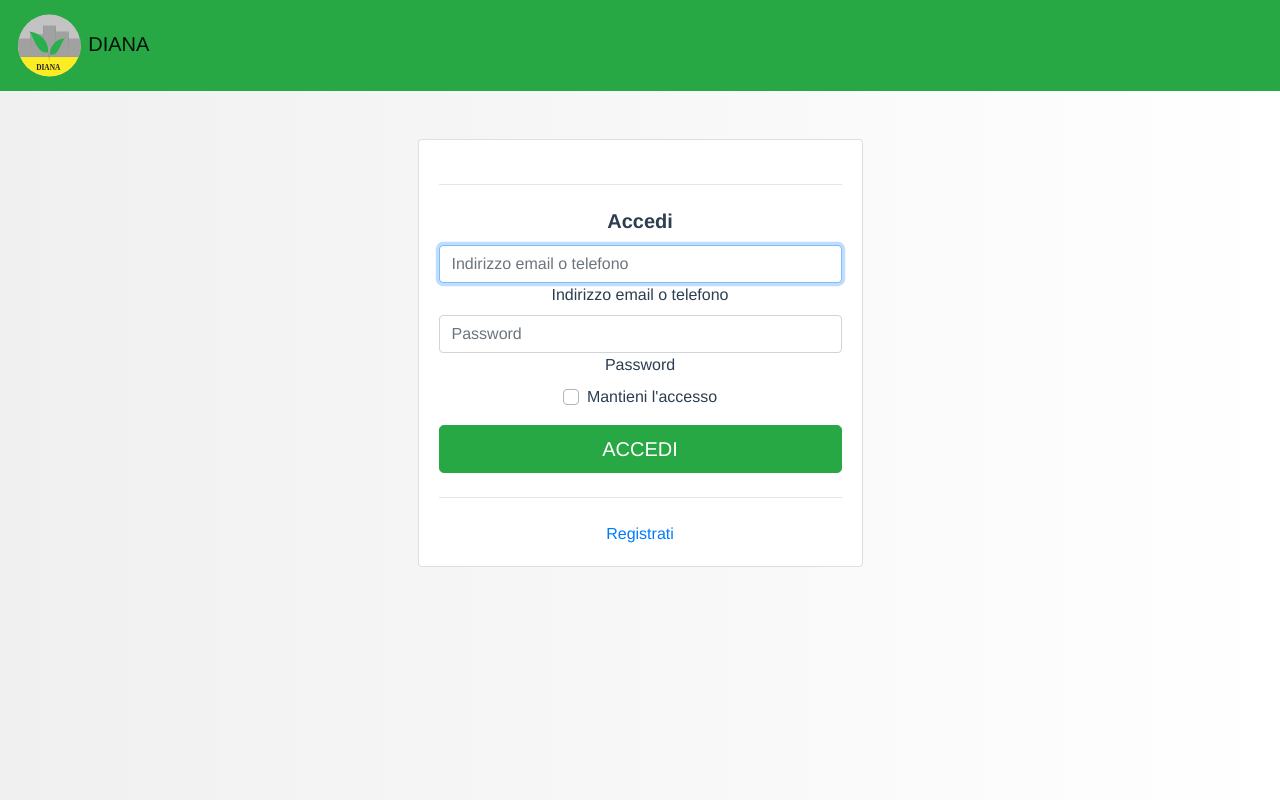
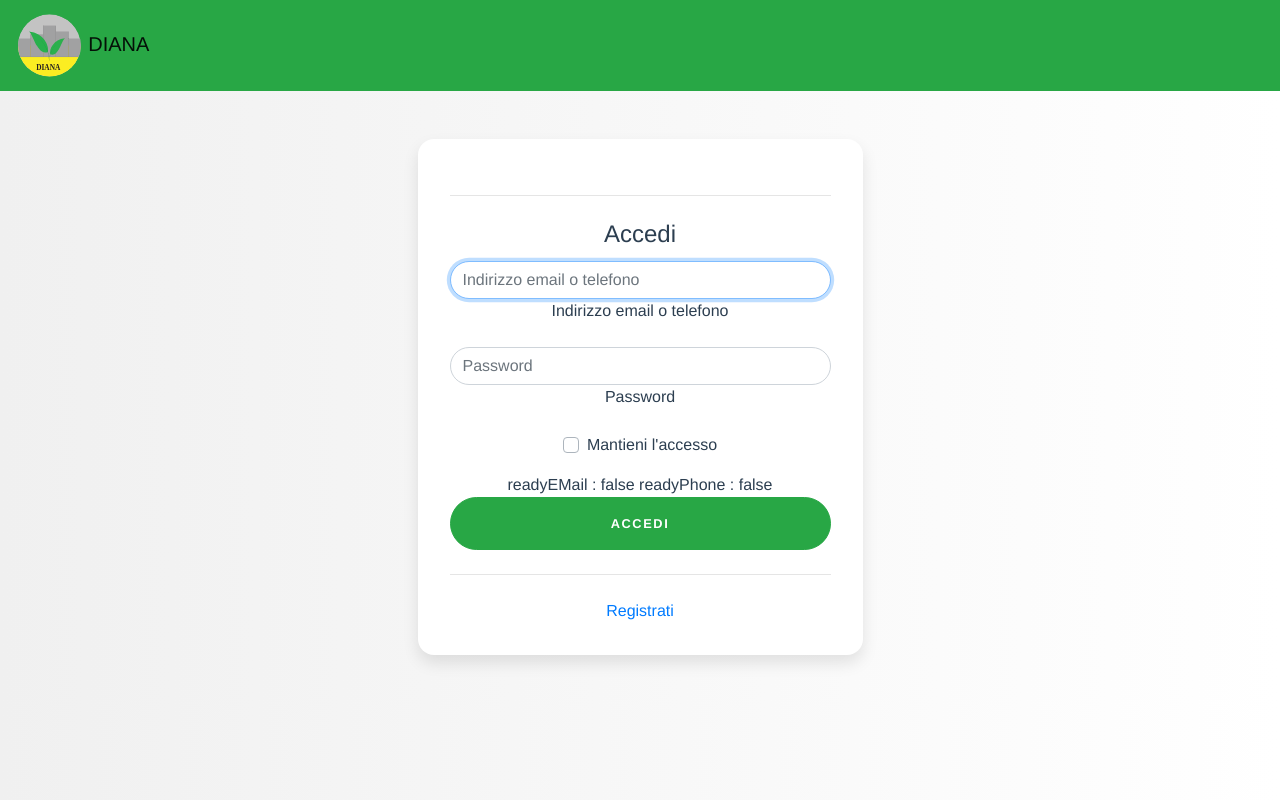
Before and after one commit to daniele3b/diana_app, a Vue app: page /#/ in a window 1280 px wide. Built offline with nearby package versions, Linux system fonts and the light colour scheme.

Commit message:
Login modified

```diff
--- a/src/views/Login.vue
+++ b/src/views/Login.vue
@@ -8,12 +8,12 @@
             <h5 class="card-title text-center"><b>Accedi</b></h5>
             <form class="form-signin">
               <div class="form-label-group">
-                <input type="text" id="inputEmailOrPhone" class="form-control" placeholder="Indirizzo email o telefono" required autofocus>
+                <input type="text" id="inputEmailOrPhone" class="form-control" v-model="emailOrPhone" placeholder="Indirizzo email o telefono" required autofocus>
                 <label for="inputEmail">Indirizzo email o telefono</label>
               </div>
 
               <div class="form-label-group">
-                <input type="password" id="inputPassword" class="form-control" placeholder="Password" required>
+                <input type="password" id="inputPassword" class="form-control" v-model="password" placeholder="Password" required>
                 <label for="inputPassword">Password</label>
               </div>
 
@@ -21,6 +21,8 @@
                 <input type="checkbox" class="custom-control-input" id="customCheck1">
                 <label class="custom-control-label" for="customCheck1">Mantieni l'accesso</label>
               </div>
+              readyEMail : {{readyEmail}} readyPhone : {{readyPhone}}
+              {{emailOrPhone}} {{password}}
               <button class="btn btn-lg btn-success btn-block text-uppercase" type="submit">Accedi</button>
               <hr class="my-4">
 
@@ -37,27 +39,148 @@
 
 <script>
 
+import axios from 'axios'
 import {mapMutations} from 'vuex'
 
 export default {
     name: 'Login',
     data (){
       return {
-
+        email : "",
+        phone : "",
+        password : "",
+        emailOrPhone : "",
+        readyEmail : false,
+        readyPhone : false,
+        emailOk : false,
+        passwordOk : false,
+        phoneOk : false
       }
     },
+
+    watch : {
+      email : function(){
+        let i
+        const dim = this.email.length
+        let counter = 0
+        if(this.email[0] == '@' || this.email[dim - 1] == '@') this.emailOk = false
+        for(i=0;i<dim;i++){
+          if(this.email[i] == '@' && counter == 0){
+            counter++
+          }
+        }
+        if(counter > 1) this.emailOk = false
+        this.emailOk = true
+      },
+
+      phone : function(){
+        if(this.phone.length != 10){
+          this.phoneOk = false
+        }
+        this.phoneOk = true
+      },
+
+      password : function(){
+        const len = this.password.length
+        if(len < 5 || len > 1024) {
+          this.passwordOk = false
+        }
+        this.passwordOk = true
+      },
+
+      emailOk : function(){
+        if(this.emailOk && this.passwordOk && !this.phoneOk){
+          this.readyEmail = true
+          this.emailOrPhone = this.email
+        }
+        this.readyEmail = false
+      },
+
+      phoneOk : function(){
+        if(!this.emailOk && this.passwordOk && this.phoneOk){
+          this.readyPhone = true
+          this.emailOrPhone = this.phone
+        }
+        this.readyPhone = false
+      }
+    },
+
     methods : {
       ...mapMutations([
         'setLogged'
       ]),
 
-      /* email: Joi.string().min(5).max(255).required().email(),
-        password: Joi.string().min(5).max(1024).required()*/
+      async accedi() {
+        // Controllo per vedere se /email o /phone
+        if(this.emailOk && !this.phoneOk){
+          const result = await axios.post('localhost:8081/auth/email', {
+            body : {
+              email : this.email,
+              password : this.password
+            }
+          })
+          if(!result) console.log('Errore....')
+          console.log(result)
+        }
 
-      chechEmail(){
-          if(!isNaN(parseInt(document.getElementById('inputEmailOrPhone ').value))) return false
-          return true
+        else if(!this.emailOk && this.phoneOk){
+          const result = await axios.post('localhost:8081/auth/phone', {
+            body : {
+              phone : this.phone,
+              password : this.password
+            }
+          })
+          if(!result) console.log('Errore....')
+          console.log(result)
+        }
+
+        // Settare a true la variabile logged nello store
+
       }
     },
 }
 </script>
+
+
+<style scoped>
+
+.card-signin {
+  border: 0;
+  border-radius: 1rem;
+  box-shadow: 0 0.5rem 1rem 0 rgba(0, 0, 0, 0.1);
+}
+
+.card-signin .card-title {
+  font-weight: 300;
+  font-size: 1.5rem;
+}
+
+.card-signin .card-body {
+  padding: 2rem;
+}
+
+.form-signin {
+  width: 100%;
+}
+
+.form-signin .btn {
+  font-size: 80%;
+  border-radius: 5rem;
+  letter-spacing: .1rem;
+  font-weight: bold;
+  padding: 1rem;
+  transition: all 0.2s;
+}
+
+.form-label-group {
+  position: relative;
+  margin-bottom: 1rem;
+}
+
+.form-label-group input {
+  height: auto;
+  border-radius: 2rem;
+}
+
+
+</style>
```
